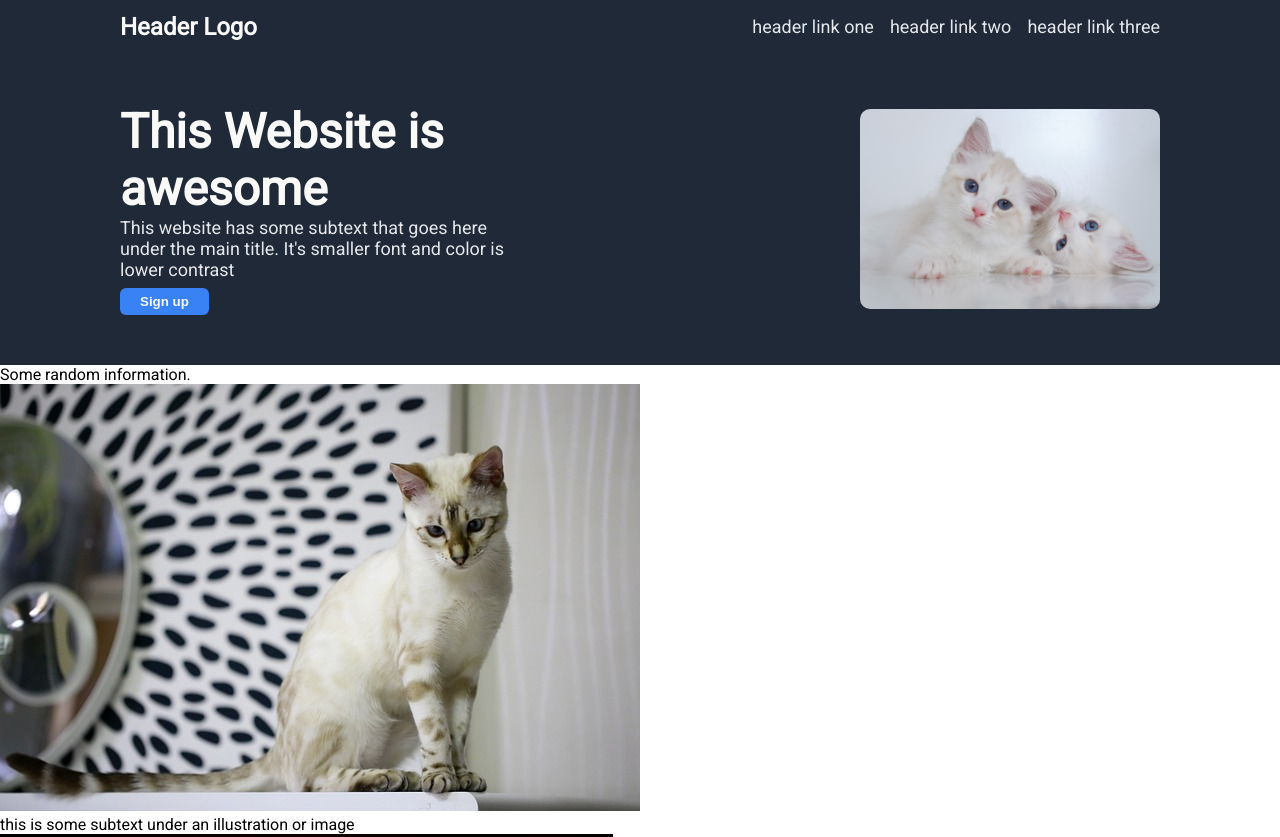
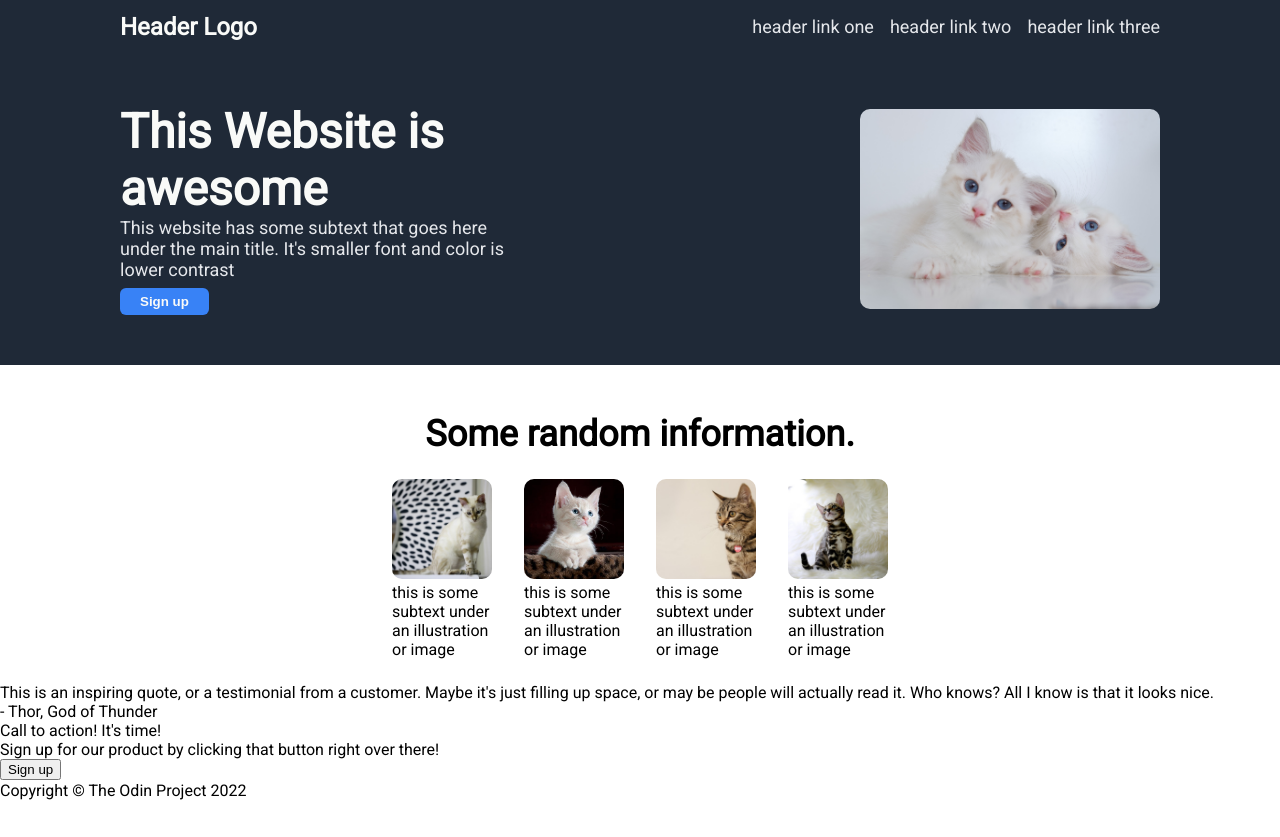
Before and after one commit to gauravvsgithub/landing-page, a plain HTML site: page index.html in a window 1280 px wide. Shown: the top 837 px of the page. After the commit the page ends 800 px from the top, so only its background shows below. Drawn offline with Linux system fonts and the light colour scheme.

Commit message:
style illustration section

```diff
--- a/styles.css
+++ b/styles.css
@@ -80,3 +80,31 @@ li > a {
 }
 
 /* Illustration part */
+
+.illustration {
+    display: flex;
+    flex-direction: column;
+    align-items: center;
+}
+.illustration .title {
+    margin-top: 48px;
+    font-size: 36px;
+    font-weight: bolder;
+}
+.cards {
+    display: flex;
+    flex-wrap: wrap;
+    gap: 2rem;
+    margin: 24px 0;
+}
+
+.card > img{
+    width: 100px;
+    height: 100px;
+    object-fit: cover;
+    border-radius: 10px;
+}
+
+.caption {
+    width: 100px;
+}
```
